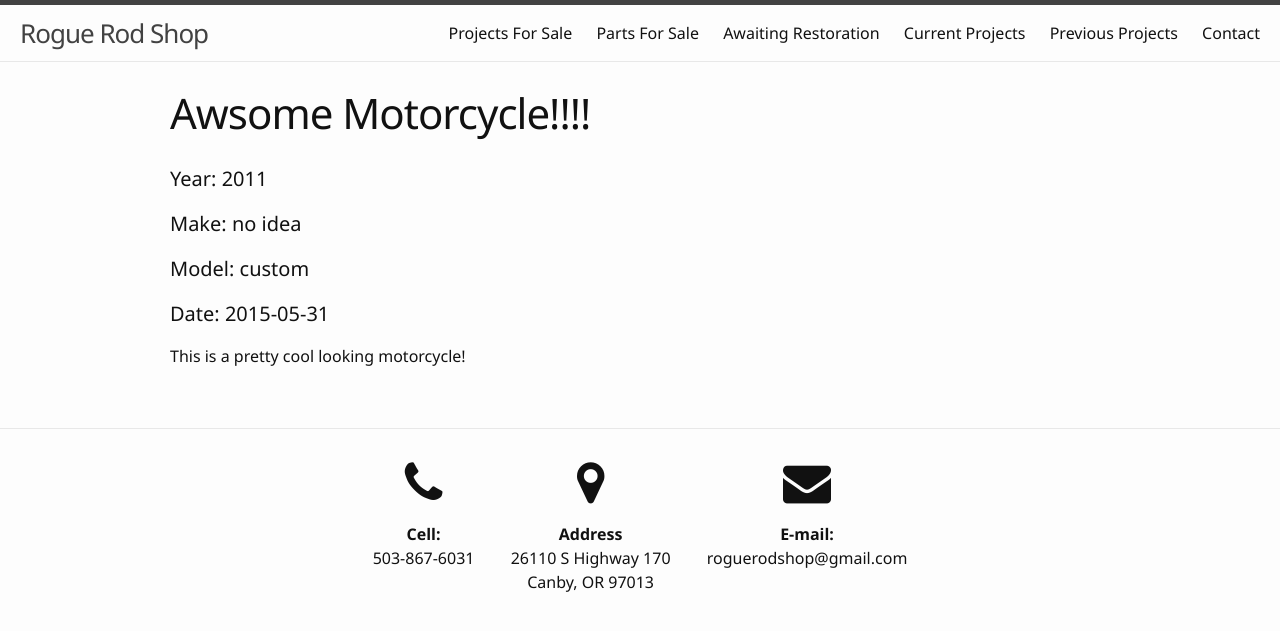
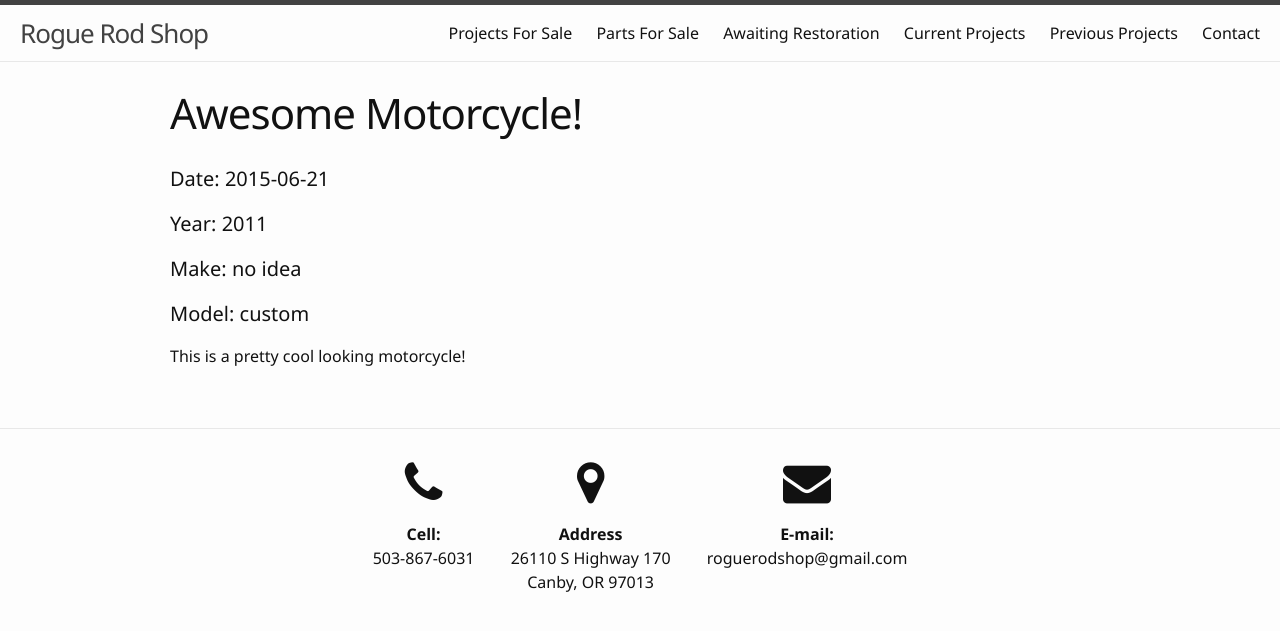
Before and after one commit to roguerodshop/roguerodshop.github.io, a Jekyll site: the page built from _posts/2015-06-21-awesome-motorcycle.markdown, in a window 1280 px wide. Shown: the top 631 px of the page. Built offline with Jekyll 4.4.1, drawn with Linux system fonts in a browser that asks for light colours; nearby versions of some CDN libraries.

Commit message:
master: Fixes spelling using new editor

```diff
--- a/_posts/2015-05-31-awsome-motorcycle.markdown
+++ b/_posts/2015-06-21-awesome-motorcycle.markdown
@@ -1,12 +1,12 @@
 ---
 layout: post
 categories: projects_for_sale
-title: Awsome Motorcycle!!!!
-dashed_title: awsome-motorcycle
+title: Awesome Motorcycle!
+dashed_title: awesome-motorcycle
 details:
+  date: 2015-06-21
   year: 2011
   make: no idea
   model: custom
-  date: 2015-05-31
 ---
 This is a pretty cool looking motorcycle!
```
Also changed, not shown: images/awesome-motorcycle/awesome-motorcycle-1.jpg (renamed from images/awsome-motorcycle/awsome-motorcycle-1.jpg), images/awesome-motorcycle/awesome-motorcycle-2.jpg (renamed from images/awsome-motorcycle/awsome-motorcycle-2.jpg), images/awesome-motorcycle/awesome-motorcycle-3.jpg (renamed from images/awsome-motorcycle/awsome-motorcycle-3.jpg).
